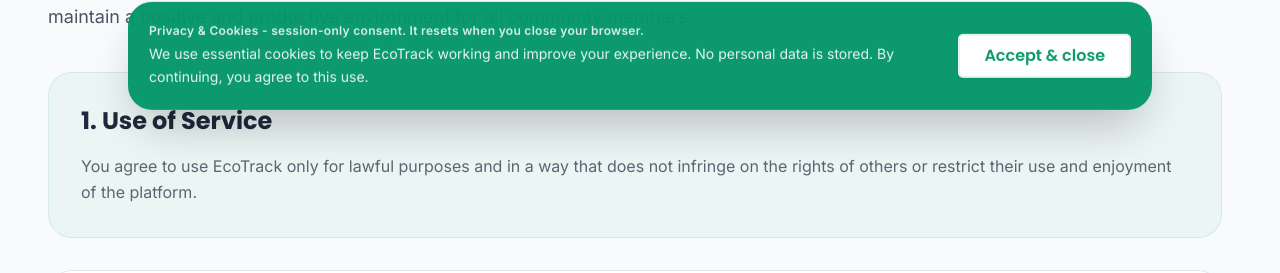
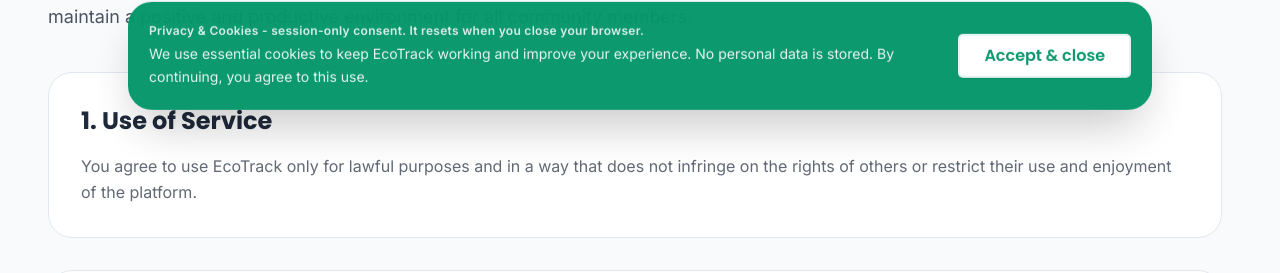
Before and after one commit to iamOmarFaruk/EcoTrack-Front, a React (Vite) app: page /terms in a window 1280 px wide. Shown: the part 679-952 px from the top of the page. Built offline with nearby package versions, Linux system fonts and the light colour scheme; no server answers.

Commit message:
refactor: Update styling classes for policy page sections.

```diff
--- a/src/pages/CookiePolicy.jsx
+++ b/src/pages/CookiePolicy.jsx
@@ -37,7 +37,7 @@ export default function CookiePolicy() {
                     </StaggerItem>
 
                     <div className="grid gap-8 md:grid-cols-1">
-                        <StaggerItem className="space-y-4 p-8 bg-primary/5 rounded-2xl border border-primary/10">
+                        <StaggerItem className="space-y-4 p-8 bg-surface rounded-2xl border border-border">
                             <h3 className="text-2xl font-bold text-text">1. What are Cookies?</h3>
                             <p className="text-text/70 leading-relaxed">
                                 Cookies are small text files stored on your device when you visit a website. They
--- a/src/pages/PrivacyPolicy.jsx
+++ b/src/pages/PrivacyPolicy.jsx
@@ -37,7 +37,7 @@ export default function PrivacyPolicy() {
                     </StaggerItem>
 
                     <div className="grid gap-8 md:grid-cols-1">
-                        <StaggerItem className="space-y-4 p-8 bg-primary/5 rounded-2xl border border-primary/10">
+                        <StaggerItem className="space-y-4 p-8 bg-surface rounded-2xl border border-border">
                             <h3 className="text-2xl font-bold text-text">1. Information Collection</h3>
                             <p className="text-text/70 leading-relaxed">
                                 We collect information you provide directly to us, such as when you create an account,
--- a/src/pages/TermsOfService.jsx
+++ b/src/pages/TermsOfService.jsx
@@ -37,7 +37,7 @@ export default function TermsOfService() {
                     </StaggerItem>
 
                     <div className="grid gap-8 md:grid-cols-1">
-                        <StaggerItem className="space-y-4 p-8 bg-primary/5 rounded-2xl border border-primary/10">
+                        <StaggerItem className="space-y-4 p-8 bg-surface rounded-2xl border border-border">
                             <h3 className="text-2xl font-bold text-text">1. Use of Service</h3>
                             <p className="text-text/70 leading-relaxed">
                                 You agree to use EcoTrack only for lawful purposes and in a way that does not infringe
```
